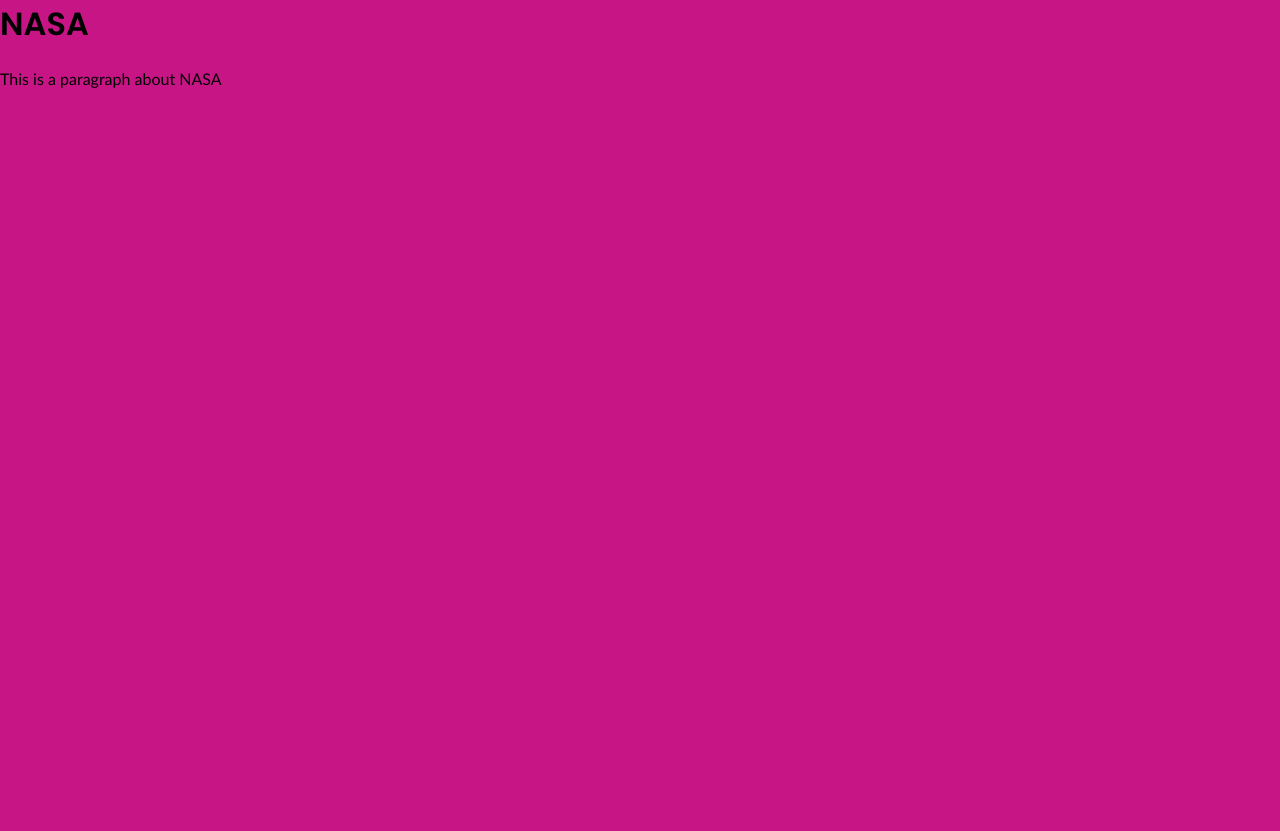
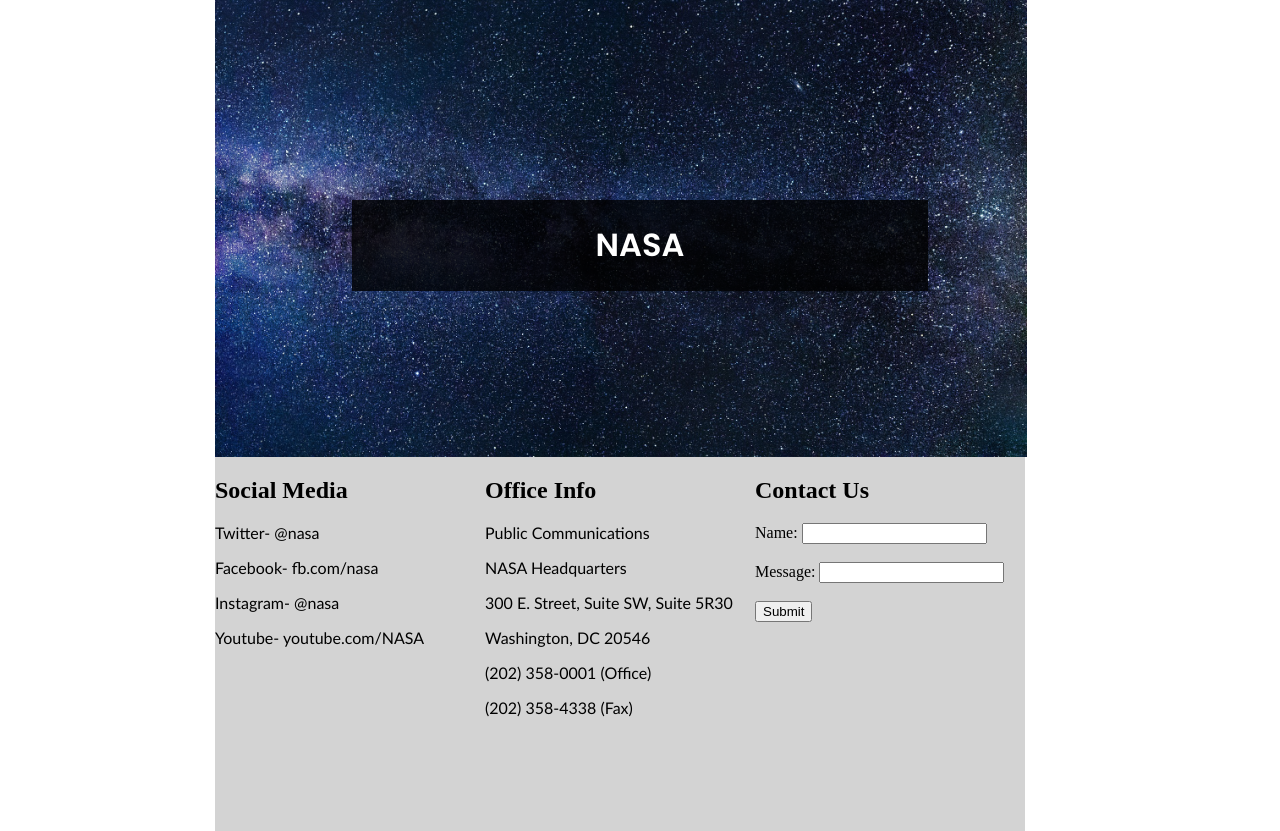
Before and after one commit to brookecowey/NASA-Contact, a plain HTML site: page index.html in a window 1280 px wide. Before the commit the page ends 800 px from the top, so only its background shows below. Drawn offline with Linux system fonts and the light colour scheme.

Commit message:
added content to NASA page

```diff
--- a/index.html
+++ b/index.html
@@ -9,9 +9,50 @@
 <link href="https://fonts.googleapis.com/css2?family=Poppins:wght@600&display=swap" rel="stylesheet">
 
   <link rel="stylesheet" href="./styles.css">
+
 </head>
 <body>
-  <h1>NASA</h1>
-  <p>This is a paragraph about NASA</p>
+  <div class="box">
+    <img src="space-photo.jpg" alt="Galaxy" style="width: 95.5%;">
+      <div class="text">
+          <h1>NASA</h1>
+      </div>
+
+
+  </div>
+</div>
+<section>
+<article>
+<h2>Social Media</h2>
+<p>Twitter- @nasa</p>
+<p>Facebook- fb.com/nasa</p>
+<p>Instagram- @nasa</p>
+<p>Youtube- youtube.com/NASA</p>
+</article>
+<article>
+  <h2>Office Info</h2>
+  <p>Public Communications</p>
+  <p>NASA Headquarters</p>
+  <p>300 E. Street, Suite SW, Suite 5R30</p>
+  <p>Washington, DC 20546</p>
+  <p>(202) 358-0001 (Office)</p>
+  <p>(202) 358-4338 (Fax)</p>
+</article>
+<article>
+  <h2>Contact Us</h2>
+
+  <form action="/action_page.php">
+    <label for="fname">Name:</label>
+    <input type="text" id="fname" name="fname"><br><br>
+    <label for="lname">Message:</label>
+    <input type="text" id="lname" name="lname"><br><br>
+    <input type="submit" value="Submit">
+  </form>
+
+</article>
+</section>
+
+
 </body>
+
 </html>
--- a/styles.css
+++ b/styles.css
@@ -2,10 +2,69 @@
   box-sizing: border-box;
 }
 body {
-  margin: 0;
-  background-color: mediumvioletred;
+  width: 850px;
+  height: 450px;
+  margin: 0 auto;
+  background-image: url;
+  background-color: white;
+
+}
+/* Container holding the image and the text */
+.container {
+  position: relative;
+}
+
+/* Bottom right text */
+.text-block {
+  position: absolute;
+  bottom: 20px;
+  right: 20px;
+  background-color: black;
+  color: white;
+  padding-left: 20px;
+  padding-right: 20px;
+}
+section{
+  display: flex;
+  height: 324px;
+  flex-direction: row;
+
 }
 h1 {font-family: 'Poppins', sans-serif;
 font-weight: 600;
 }
 p {font-family: 'Gill Sans', 'Gill Sans MT', Calibri, 'Trebuchet MS', sans-serif;}
+
+article {
+  width: 270px;
+  height: 374px;
+  background-color: lightgrey;
+}
+
+image {
+width: 850px;
+height: 450px;
+margin: 0 auto;
+font
+}
+
+<style>
+    .box{
+        position: relative;
+        display: inline-block
+
+    }
+    .box .text{
+        position: absolute;
+        z-index: 999;
+        margin: 0 auto;
+        left: 0;
+        right: 0;
+        text-align: center;
+        top: 25%;
+        background: rgba(0, 0, 0, 0.8);
+        font-family: Arial,sans-serif;
+        color: #fff;
+        width: 45%;
+    }
+</style>
```
Also changed, not shown: space-photo.jpg (added), 1 other file.
